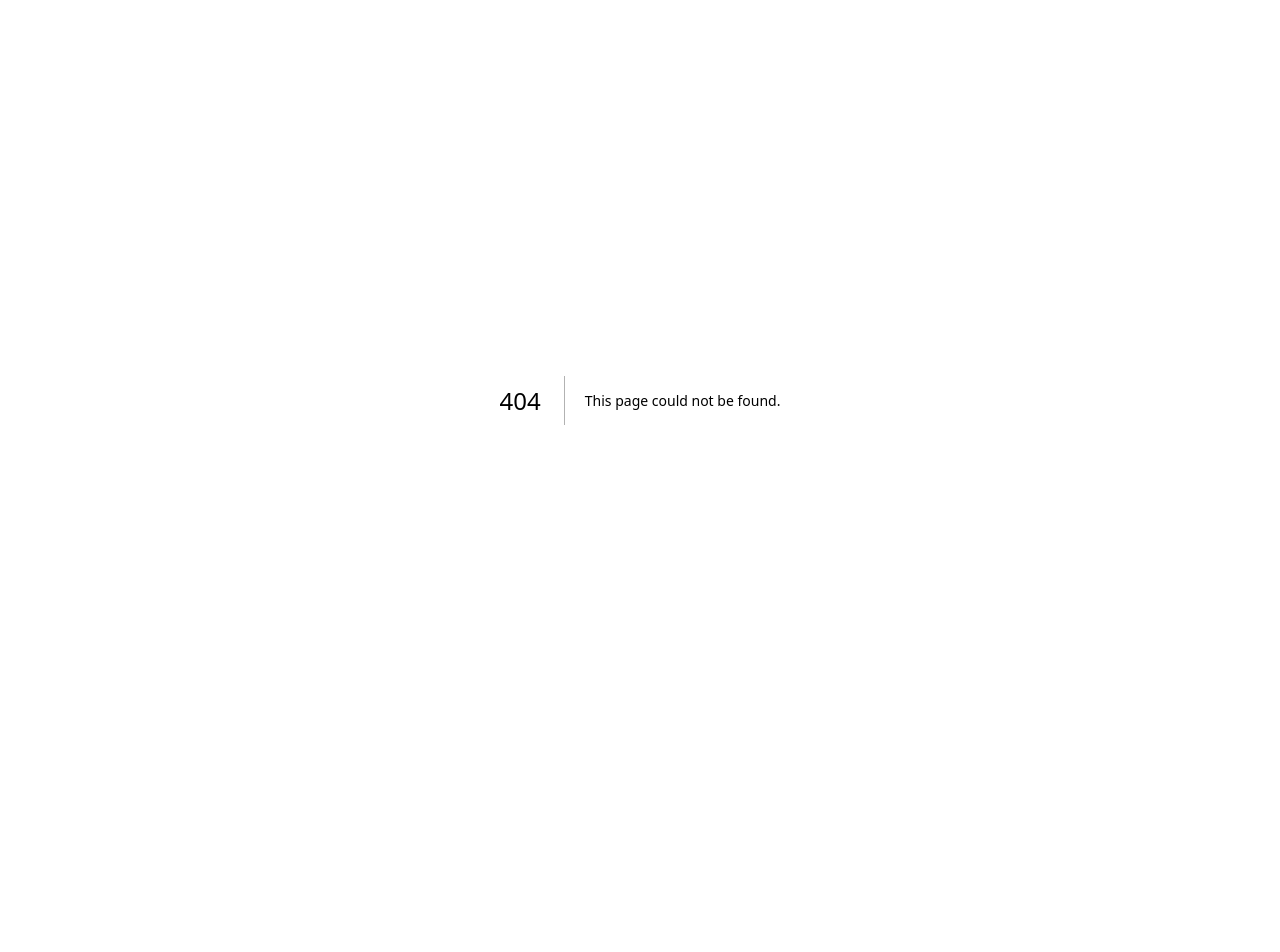
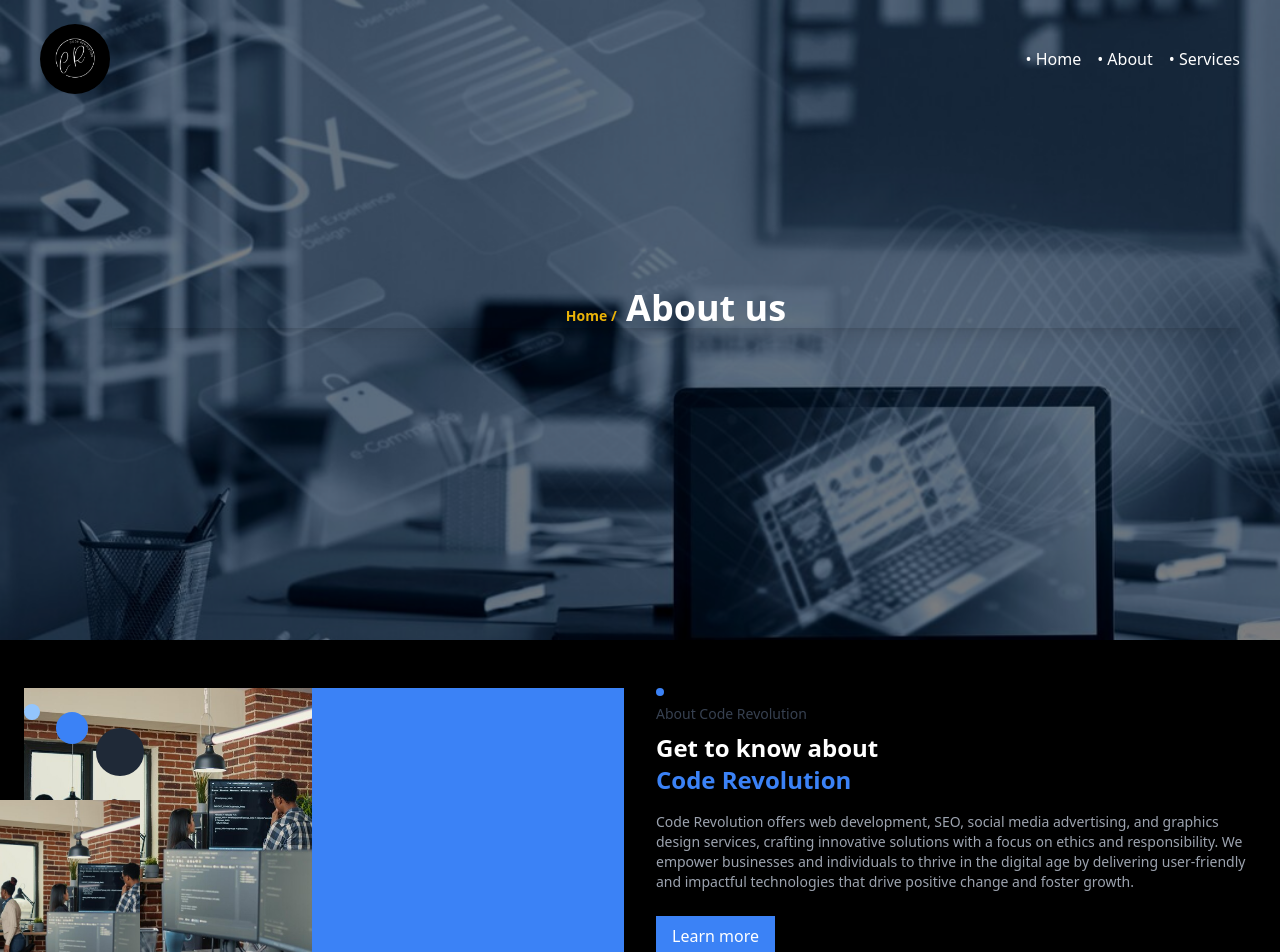
Before and after one commit to iamemmy/coderevorevamp, a Next.js app: page /about in a window 1280 px wide. Before the commit this address had no page. Shown: the top 952 px of the page. Before the commit the page ends 800 px from the top, so only its background shows below. Built offline with nearby package versions, Linux system fonts and the light colour scheme.

Commit message:
Added about us page
Added about us page

```diff
--- a/components/Footer.js
+++ b/components/Footer.js
@@ -18,19 +18,19 @@ export default function Footer() {
             <div className="w-full md:w-1/2 lg:w-2/3">
                 <div className="flex flex-col">
                     <p className='text-base'>Lets start working together</p>
-                    <p className="text-2xl mt-2">info@coderevo.com</p>
+                    <p className="text-sm">info@coderevo.com</p>
                     <p className='text-sm lg:text-base mt-8'>&copy;Copyright 2024 by Code Revolution</p>
                 </div>
             </div>
             <div className="w-full md:w-1/2 lg:w-1/3">
                 <div className="grid grid-cols-2">
-                    <ul className="list-none">
+                    <ul className="list-none text-sm lg:text-base">
                         <li className='mb-2'>Home</li>
                         <li className='mb-2'>About</li>
                         <li className='mb-2'>Contact</li>
                         <li className='mb-2'>Services</li>
                     </ul>
-                    <ul className="list-none">
+                    <ul className="list-none text-sm lg:text-base">
                         <li className='mb-2'>Web Development</li>
                         <li className='mb-2'>Advertising</li>
                         <li className='mb-2'>SEO Services</li>
--- a/components/ReviewSlider.jsx
+++ b/components/ReviewSlider.jsx
@@ -34,8 +34,8 @@ const ReviewsSlider = ({ reviews }) => {
     <Slider {...settings}>
       {reviews.map((review, index) => (
         <div key={index} className="review text-white py-4 px-4 border border-gray-600 rounded-2xl">
-          <p className="review-text text-white mb-4">&quot;{review.text}&quot;</p>
-          <p className="review-author text-gray-300">- {review.author} (<span className='text-yellow-500 italic'>{review.role}</span>)</p>
+          <p className="review-text text-white mb-4 text-sm lg:text-base text-center">&quot;{review.text}&quot;</p>
+          <p className="review-author text-gray-300 text-center text-sm lg:text-base">- {review.author} (<span className='text-yellow-500 italic text-xs lg:text-sm'>{review.role}</span>)</p>
         </div>
       ))}
     </Slider>
--- /dev/null
+++ b/pages/about.js
@@ -0,0 +1,85 @@
+import Link from 'next/link'
+import React, {useState} from 'react'
+import { Menu, X, Settings, LifeBuoy, Lock, Code, Users, Search, PenTool } from 'react-feather';
+import Image from 'next/image'
+
+
+export default function about() {
+
+  const [isOpen, setIsOpen] = useState(false);
+
+
+  return (
+    <div>
+
+      {/* Navbar and hero */}
+      <div className="relative bg-cover bg-center h-[60vh] md:h-[70vh] lg:h-[80vh] flex flex-col justify-center items-center" style={{backgroundImage: 'url("/002.jpg")'}}>
+        {/* Dark overlay */}
+        <div className="absolute top-0 left-0 right-0 bottom-0 bg-black opacity-50"></div>
+
+        <div className="absolute top-4 left-0 right-0 px-8 lg:px-10 py-2 flex justify-between items-center w-full">
+          <div className="font-bold text-white">
+            <Image src={'/logo.jpg'} className='rounded-full w-[50px] md:[60px] lg:w-[70px]' height={80} width={80} />
+          </div>
+
+          {/* Hamburger Icon for Mobile */}
+          <div className='lg:hidden'>
+            {!isOpen ? (
+              <Menu className="icon text-white" onClick={() => setIsOpen(true)} />
+            ) : (
+              <X className="icon text-white" onClick={() => setIsOpen(false)} />
+            )}
+          </div>
+
+          {/* Full Menu for Large Screens */}
+          <div className='hidden lg:flex item-center space-x-4'>
+            <Link href="/" className="text-white">&#8226; Home</Link>
+            <Link href="/about" className="text-white">&#8226; About</Link>
+            <Link href="#" className="text-white">&#8226; Services</Link>
+          </div>
+        </div>
+
+        {/* Responsive Menu for Mobile */}
+        {isOpen && (
+          <div className="lg:hidden absolute top-16 right-4 z-50 flex flex-col space-y-4 bg-gray-900 p-4 rounded-lg">
+            <Link href="/" className="text-white">&#8226; Home</Link>
+            <Link href="about" className="text-white">&#8226; About</Link>
+            <Link href="#" className="text-white">&#8226; Services</Link>
+          </div>
+        )}
+
+        <div className="text-center w-full pl-8 lg:pl-28 pr-8 lg:pr-10 z-40">
+          <div className="font-bold text-2xl lg:text-4xl text-white mb-6 shadow-lg"><span className='text-yellow-500 text-sm'>Home /</span> About us</div>
+        </div>
+
+      </div>
+
+      {/* Intro text */}
+      <div className="flex flex-col lg:flex-row justify-center text-white p-2 mt-0 md:mt-6 lg:mt-6">
+        <div className="flex-1 m-0 md:m-4 lg:m-4 relative flex justify-center items-center">
+            <div className='relative w-full bg-blue-500'>
+                <div className="overflow-hidden w-full h-full md:w-72 lg:w-72 md:h-72 lg:h-72 bg-blue-500 z-40"> {/* Adjust width and height here */}
+                    <Image src="/icon-9.jpg" alt="Profile" width={280} height={280} className="object-cover h-full w-full" />
+                </div>
+                <div className="hidden md:block lg:block absolute top-28 -left-16 overflow-hidden w-72 h-72 z-40"> {/* Adjust width and height here */}
+                    <Image src="/icon-9.jpg" alt="Profile" width={280} height={280} className="object-cover h-[200px] w-[180px]" />
+                </div>
+            </div>
+            <div className="absolute -bottom-16 right-4 lg:top-8 lg:left-16 bg-gray-800 w-12 h-12 rounded-full mt-2 ml-2"></div>
+            <div className="hidden md:block lg:block absolute top-4 lg:left-6 bg-blue-500 w-8 h-8 rounded-full mt-2 ml-2"></div>
+            <div className="hidden md:block lg:block absolute top-2 lg:-left-2 bg-blue-300 w-4 h-4 rounded-full mt-2 ml-2"></div>
+        </div>
+        <div className="flex-1 m-4 flex flex-col justify-start">
+          <div className="bg-blue-500 w-2 h-2 rounded-full mb-2"></div>
+          <p className='text-sm text-gray-700 font-medium mb-2'>About Code Revolution</p>
+          <h2 className="text-xl lg:text-2xl font-bold mb-4">Get to know about <br /> <span className='text-blue-500'>Code Revolution</span></h2>
+          <p className="text-gray-400 text-sm mb-6">
+            Code Revolution offers web development, SEO, social media advertising, and graphics design services, crafting innovative solutions with a focus on ethics and responsibility. We empower businesses and individuals to thrive in the digital age by delivering user-friendly and impactful technologies that drive positive change and foster growth.
+          </p>
+          <Link href="#" className="text-white bg-blue-500 px-4 py-2 w-[fit-content]">Learn more</Link>
+        </div>
+      </div>
+
+    </div>
+  )
+}
--- a/pages/index.js
+++ b/pages/index.js
@@ -70,8 +70,8 @@ export default function Index() {
 
           {/* Full Menu for Large Screens */}
           <div className='hidden lg:flex item-center space-x-4'>
-            <Link href="#" className="text-white">&#8226; Home</Link>
-            <Link href="#" className="text-white">&#8226; About</Link>
+            <Link href="/" className="text-white">&#8226; Home</Link>
+            <Link href="/about" className="text-white">&#8226; About</Link>
             <Link href="#" className="text-white">&#8226; Services</Link>
           </div>
         </div>
@@ -79,8 +79,8 @@ export default function Index() {
         {/* Responsive Menu for Mobile */}
         {isOpen && (
           <div className="lg:hidden absolute top-16 right-4 z-50 flex flex-col space-y-4 bg-gray-900 p-4 rounded-lg">
-            <Link href="#" className="text-white">&#8226; Home</Link>
-            <Link href="#" className="text-white">&#8226; About</Link>
+            <Link href="/" className="text-white">&#8226; Home</Link>
+            <Link href="/about" className="text-white">&#8226; About</Link>
             <Link href="#" className="text-white">&#8226; Services</Link>
           </div>
         )}
@@ -132,7 +132,7 @@ export default function Index() {
           <div className="bg-blue-500 w-2 h-2 rounded-full mb-2"></div>
           <p className='text-sm text-gray-700 font-medium mb-2'>About Code Revolution</p>
           <h2 className="text-xl lg:text-2xl font-bold mb-4">We are a Leading-edge <br /> <span className='text-blue-500'>Web Development and Social Media</span> <br /> Force, Driving Success</h2>
-          <p className="text-blue-500 text-sm mb-6">
+          <p className="text-gray-400 text-sm mb-6">
             We use technology to empower and create positive change. We design user-friendly, innovative solutions with a commitment to ethics and responsibility. Our goal is to help businesses and individuals thrive in the digital age.
           </p>
           <Link href="#" className="text-white bg-blue-500 px-4 py-2 w-[fit-content]">Learn more</Link>
@@ -146,7 +146,7 @@ export default function Index() {
         </div>
         <div className="block lg:absolute lg:w-[40%] h-full bg-black opacity-70 p-6 lg:p-4">
           <p className='text-2xl font-medium mb-4'>Custom Web Solutions? Count on us.</p>
-          <p className="text-sm lg:text-lg">
+          <p className="text-sm lg:text-lg text-gray-400">
             Code Revolution provides a full range of services to boost clients online presence and drive business growth. With custom web solutions, web development, SEO services, and social media integration and management, we help clients create engaging websites, improve search engine visibility, and connect with their audience. Our approach delivers cutting-edge strategies for long-term success.
           </p>
         </div>
@@ -163,7 +163,7 @@ export default function Index() {
               <p className='mb-4'>{service.icon}</p>
               <div className='border-b pb-4'>
                 <p className='text-xl font-medium text-white mb-4'>{service.title}</p>
-                <p>{service.description}</p>
+                <p className='text-sm lg:text-base'>{service.description}</p>
               </div>
             </div>
           ))}
```
